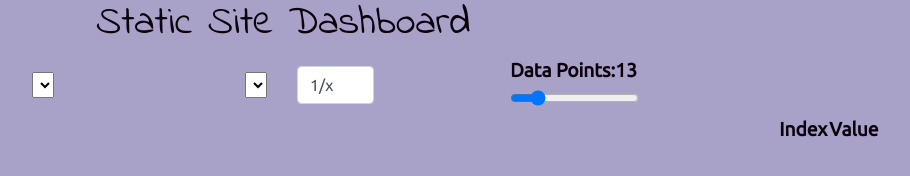
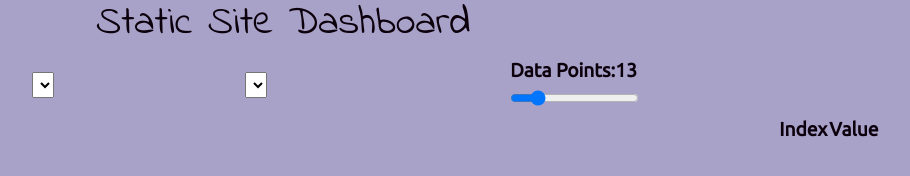
Before and after one commit to hapticPaper/rusty-frontend, a plain HTML site: page index.html in a window 1280 px wide. Shown: the whole page, without its empty margins (90-1000 px from the left). Drawn offline with nearby package versions, Linux system fonts and the light colour scheme; no server answers.

```diff
--- a/index.html
+++ b/index.html
@@ -32,7 +32,7 @@
                 </div>
 
                 <div class="col-1" >
-                    <input type="text" id="formulaInput"
+                    <input type="text" id="formulaInput" style="display: none;"
                      class="form-control" size=10
                      placeholder="1/x" value="1/x" aria-label="Data Length"
                      aria-describedby="basic-addon2" onchange="updateData()">
```
